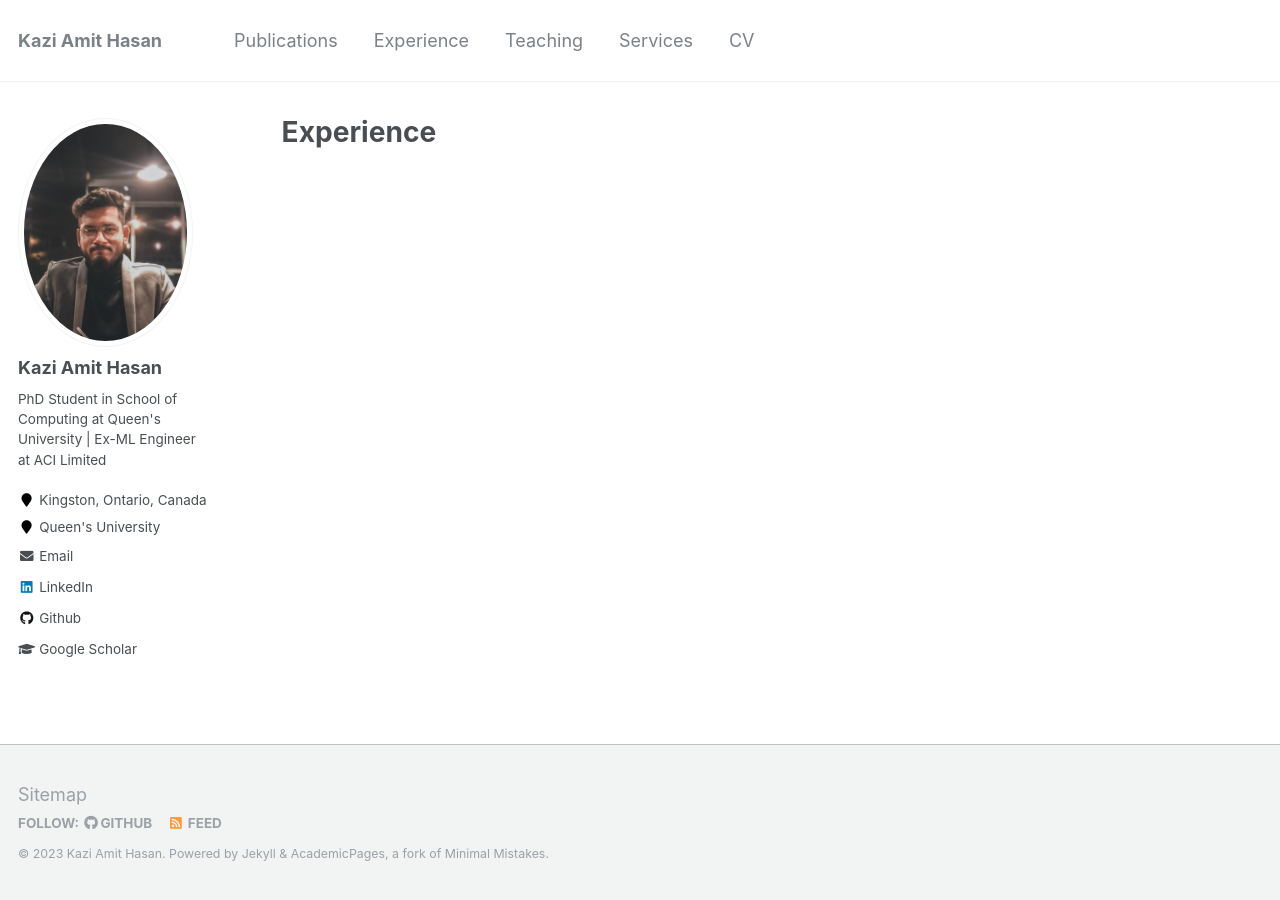
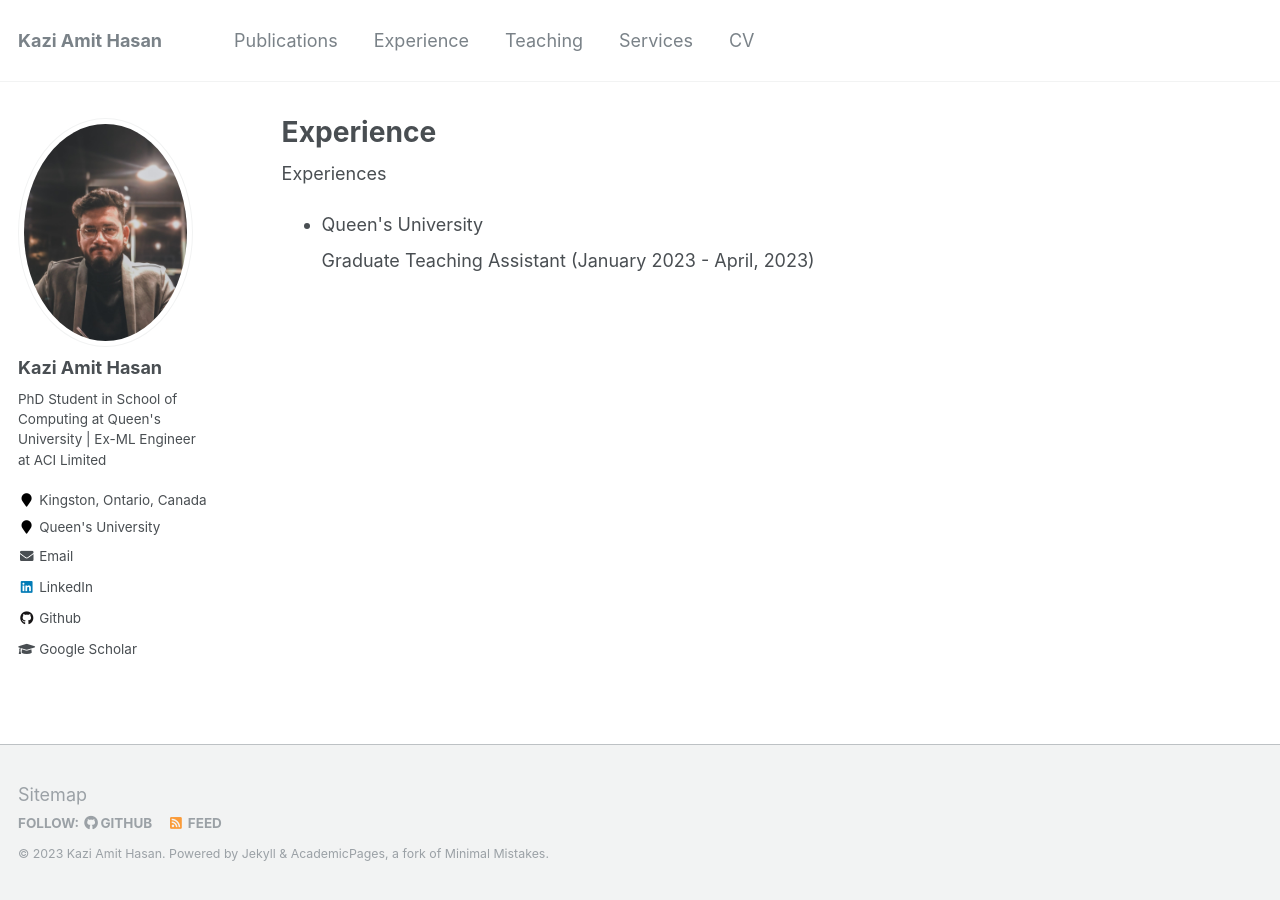
Before and after one commit to KaziAmitHasan/kaziamithasan.github.io, a Jekyll site: the page built from _pages/experiences.md, in a window 1280 px wide. Built offline with Jekyll 4.4.1, drawn with Linux system fonts in a browser that asks for light colours.

Commit message:
info updated

```diff
--- a/_pages/experiences.md
+++ b/_pages/experiences.md
@@ -2,3 +2,16 @@
 title: "Experience"
 permalink: /experiences/
 ---
+
+Experiences
+
+<ul>
+
+<li> Queen's University</li>
+
+
+Graduate Teaching Assistant (January 2023 -
+              April, 2023)
+
+
+</ul>
```
Also changed, not shown: _pages/about.md (+0 -3 lines).
